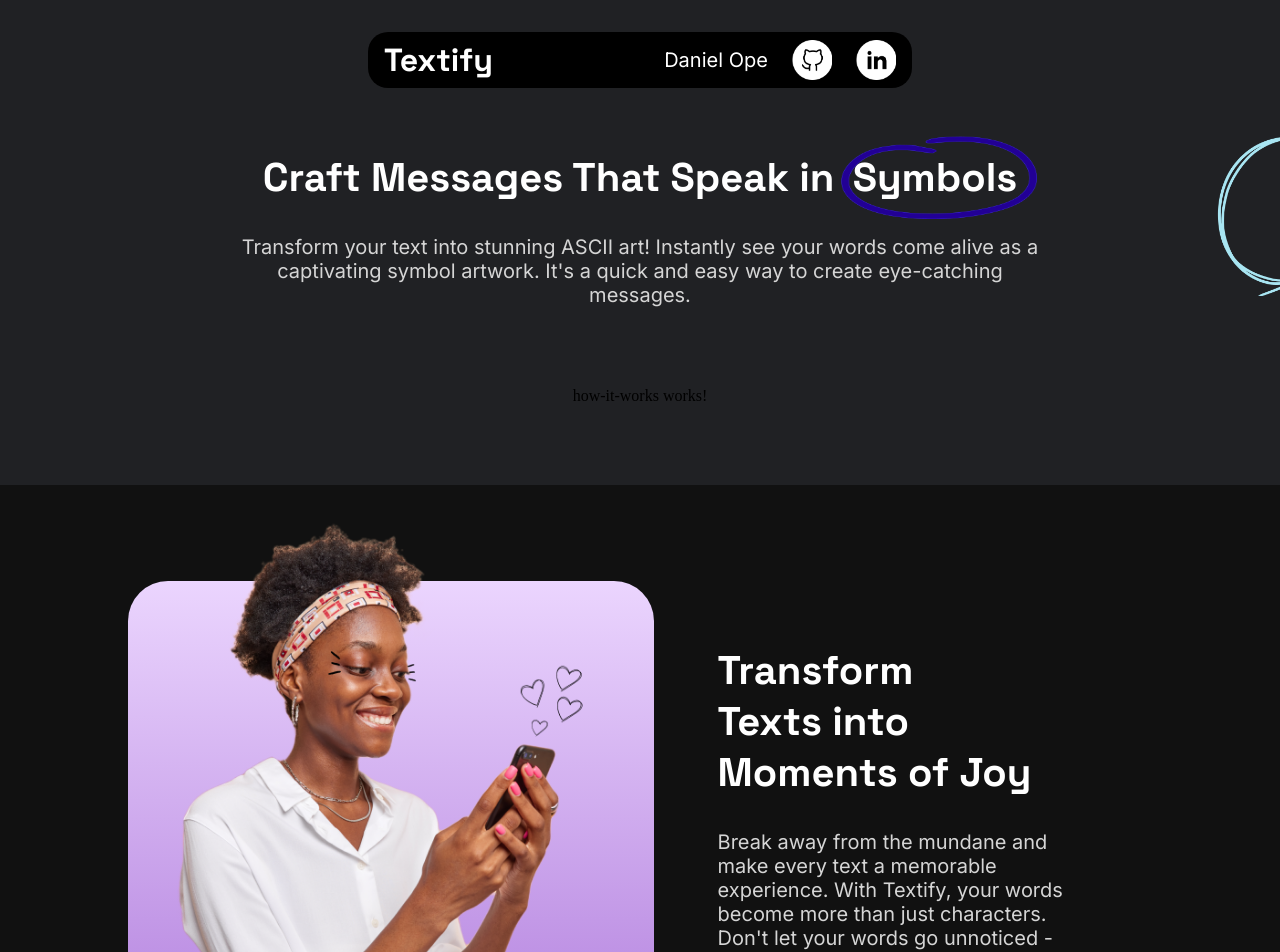
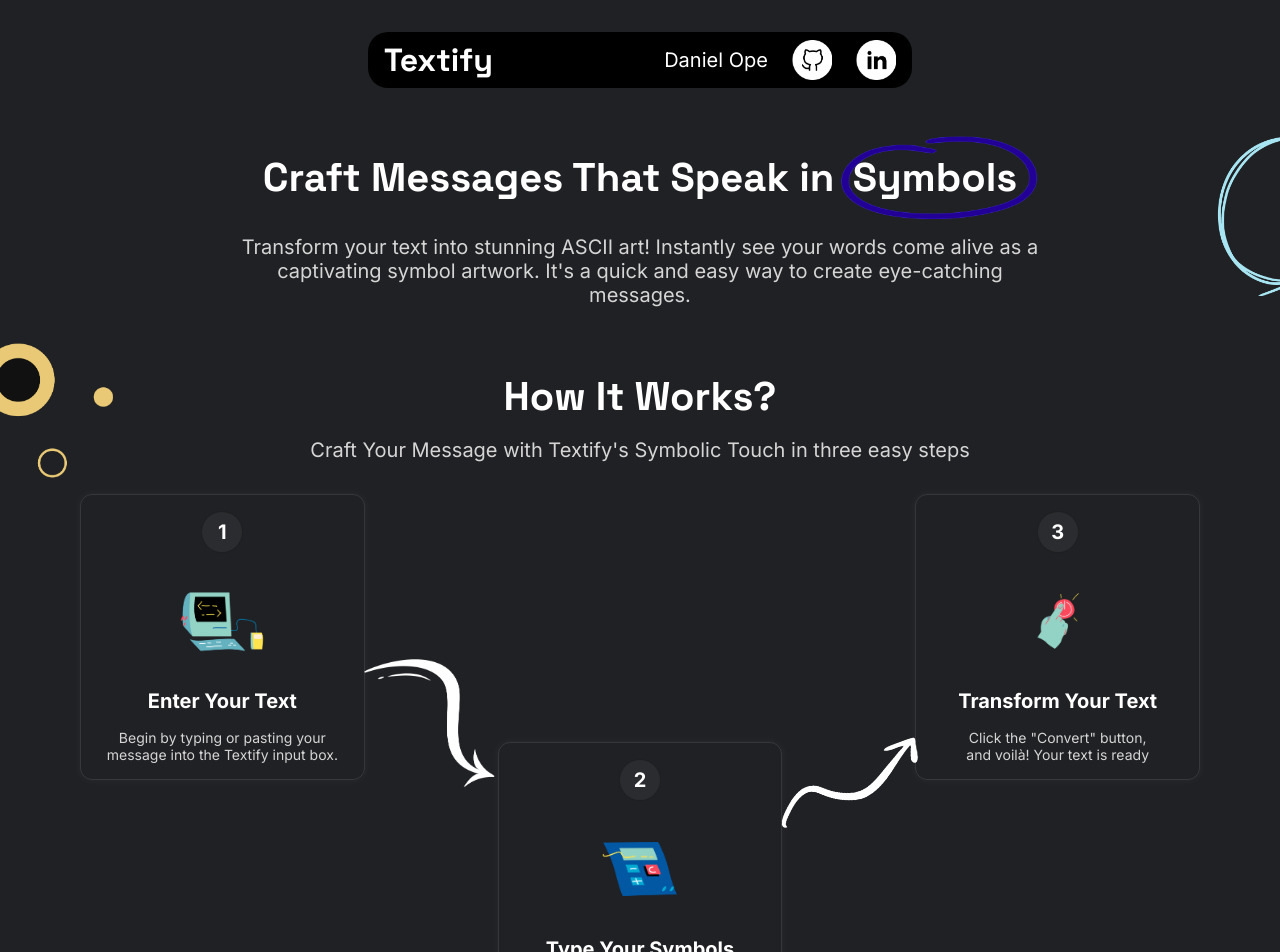
Before and after one commit to Daniel-Ope06/textify-app, an Angular app: page /home in a window 1280 px wide. Shown: the top 952 px of the page. Built offline with nearby package versions, Linux system fonts and the light colour scheme.

Commit message:
Set up `how-it-works` component

```diff
--- a/src/app/domains/home/feature/how-it-works/how-it-works.component.html
+++ b/src/app/domains/home/feature/how-it-works/how-it-works.component.html
@@ -1 +1,39 @@
-<p>how-it-works works!</p>
+<div class="container">
+    <div class="heading">
+        <h1>How It Works?</h1>
+        <p>Craft Your Message with Textify's Symbolic Touch in three easy steps</p>
+    </div>
+
+    <div class="card-container">
+        <div class="card card-1">
+            <div class="number">1</div>
+            <img src="../../../../../assets/icons/computer.png"/>
+            <h2>Enter Your Text</h2>
+            <p>Begin by typing or pasting your message into the Textify input box.</p>
+        </div>
+
+        <div class="arrow arrow-1">
+            <img src="../../../../../assets/vector-art/arrow-1.png"/>
+        </div>
+
+        <div class="card card-2">
+            <div class="number">2</div>
+            <img src="../../../../../assets/icons/calculator.png"/>
+            <h2>Type Your Symbols</h2>
+            <p>Input up to four symbols directly into the designated area.</p>
+        </div>
+
+        <div class="arrow arrow-2">
+            <img src="../../../../../assets/vector-art/arrow-2.png"/>
+        </div>
+
+        <div class="card card-3">
+            <div class="number">3</div>
+            <img src="../../../../../assets/icons/button-press.png"/>
+            <h2>Transform Your Text</h2>
+            <p>Click the "Convert" button, and voilà! Your text is ready</p>
+        </div>
+    </div>
+
+    <img class="yellow-circles" src="../../../../../assets/vector-art/circles-yellow.png"/>
+</div>
--- a/src/app/domains/home/feature/how-it-works/how-it-works.component.scss
+++ b/src/app/domains/home/feature/how-it-works/how-it-works.component.scss
@@ -0,0 +1,187 @@
+$extra-large-width: 1200px;
+$large-width: 1024px;
+$medium-width: 930px;
+$small-width: 480px;
+
+.container {
+    position: relative;
+    width: calc(100vw - 10rem);
+    padding: 0 5rem;
+
+    display: flex;
+    gap: 2rem;
+    align-items: center;
+    flex-direction: column;
+
+    @media (max-width: $extra-large-width) {
+        width: calc(100vw - 8rem);
+        padding: 0 4rem;
+    }
+
+    @media (max-width: $extra-large-width) {
+        width: calc(100vw - 4rem);
+        padding: 0 2rem;
+    }
+}
+
+.heading {
+    width: 60%;
+    display: flex;
+    gap: 1rem;
+    align-items: center;
+    flex-direction: column;
+
+    @media (max-width: $extra-large-width) {
+        width: calc(100vw - 8rem);
+    }
+
+    @media (max-width: $large-width) {
+        width: calc(100vw - 4rem);
+    }
+}
+
+.heading h1 {
+    margin: 0;
+    color: #FFFFFF;
+    text-align: center;
+    text-wrap: balance;
+    font-size: 2.5rem;
+    font-weight: medium;
+    font-family: "Space Grotesk", sans-serif;
+
+    @media (max-width: $small-width) {
+        font-size: 1.5rem;
+        font-weight: bold;
+    }
+}
+
+.heading p {
+    margin: 0;
+    color: #D5D5D5;
+    text-align: center;
+    text-wrap: balance;
+    font-size: 1.25rem;
+    font-weight: normal;
+    font-family: "Inter", sans-serif;
+
+    @media (max-width: $small-width) {
+        font-size: 0.875rem;
+    }
+}
+
+.card-container {
+    width: 100%;
+    display: flex;
+
+    @media (max-width: $medium-width) {
+        flex-direction: column;
+        gap: 2rem;
+    }
+}
+
+.card {
+    width: calc(25% - 1rem);
+    height: fit-content;
+    padding: 1rem;
+    border-radius: 0.75rem;
+    border: 1.5px solid rgba(255, 255, 255, 0.1);
+    box-shadow: 0px 0px 10px rgba(255, 255, 255, 0.05);
+
+    display: flex;
+    gap: 1rem;
+    align-items: center;
+    flex-direction: column;
+
+    &.card-2 {
+        margin-top: calc(25% - 2rem);
+    }
+
+    @media (max-width: $medium-width) {
+        width: calc(100% - 2rem);
+        &.card-2 {
+            margin-top: 0;
+        }
+    }
+}
+
+.card .number {
+    color: #FFFFFF;
+    font-size: 1.25rem;
+    font-weight: bold;
+    font-family: "Inter", sans-serif;
+
+    display: grid;
+    place-items: center;
+
+    width: 2.5rem;
+    height: 2.5rem;
+    border-radius: 50%;
+    border: 1px solid rgba(0, 0, 0, 0.3);
+    background-color: rgba(255, 255, 255, 0.05);
+}
+
+.card img {
+    width: 6.5rem;
+    height: 6.5rem;
+    object-fit: contain;
+}
+
+.card h2 {
+    margin: 0;
+    color: #FFFFFF;
+    text-align: center;
+    text-wrap: balance;
+    font-size: 1.25rem;
+    font-weight: bold;
+    font-family: "Inter", sans-serif;
+}
+
+.card p {
+    margin: 0;
+    color: #D5D5D5;
+    text-align: center;
+    text-wrap: balance;
+    font-size: 0.875rem;
+    font-weight: normal;
+    font-family: "Inter", sans-serif;
+}
+
+.arrow {
+    width: 12.5%;
+
+    img {
+        width: 100%;
+        object-fit: contain;
+    }
+
+    &.arrow-1 {
+        margin-top: 15%;
+        img {
+            transform: scale(1.4);
+        }
+    }
+
+    &.arrow-2 {
+        margin-top: 23%;
+        img {
+            transform: scale(1.1) rotate(-10deg) translateX(0rem);
+        }
+    }
+
+    @media (max-width: $medium-width) {
+        display: none;
+    }
+}
+
+.yellow-circles {
+    position: absolute;
+    left: -3rem;
+    top: -3rem;
+
+    height: 10rem;
+    object-fit: contain;
+
+    @media (max-width: $medium-width) {
+        height: 8rem;
+    }
+}
```
